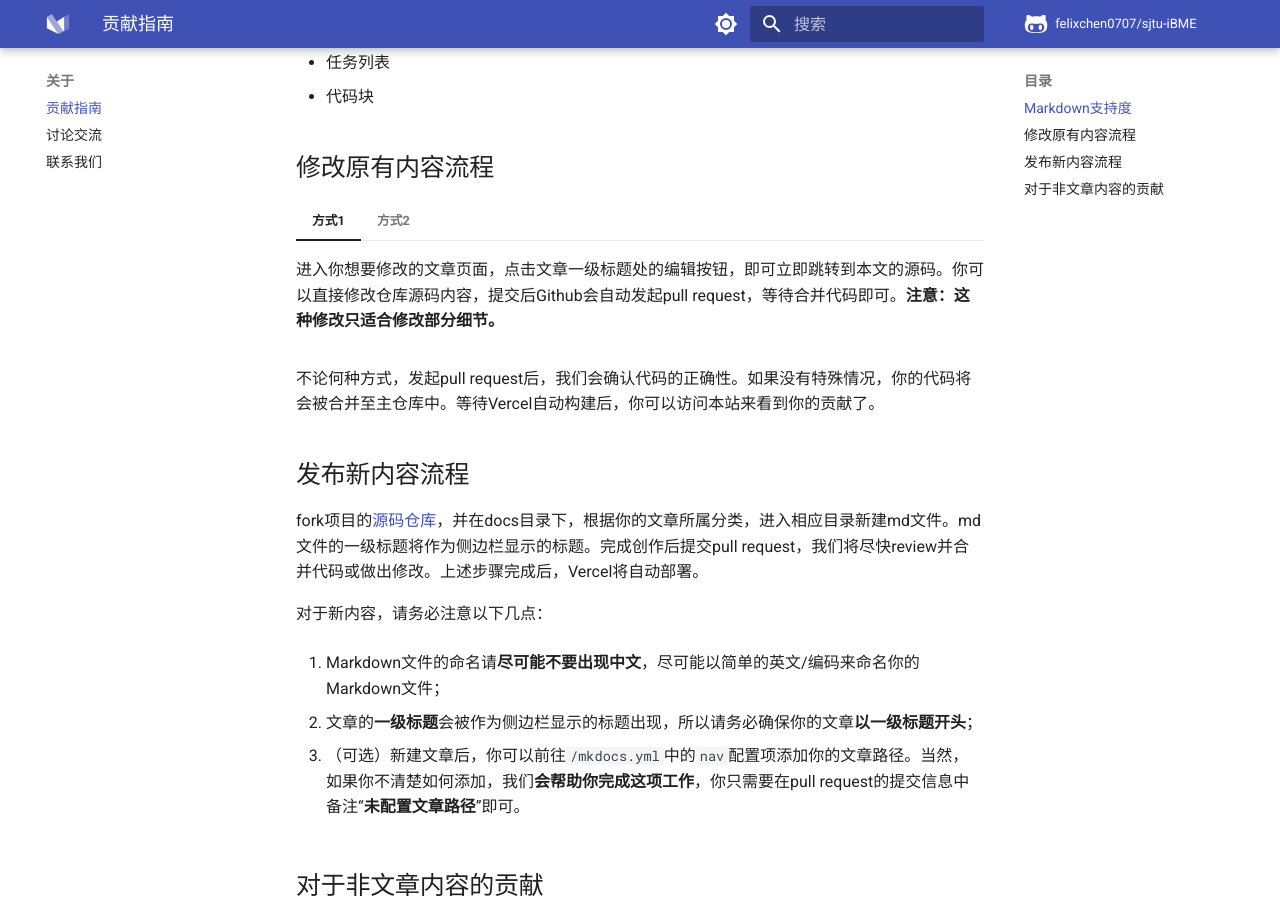
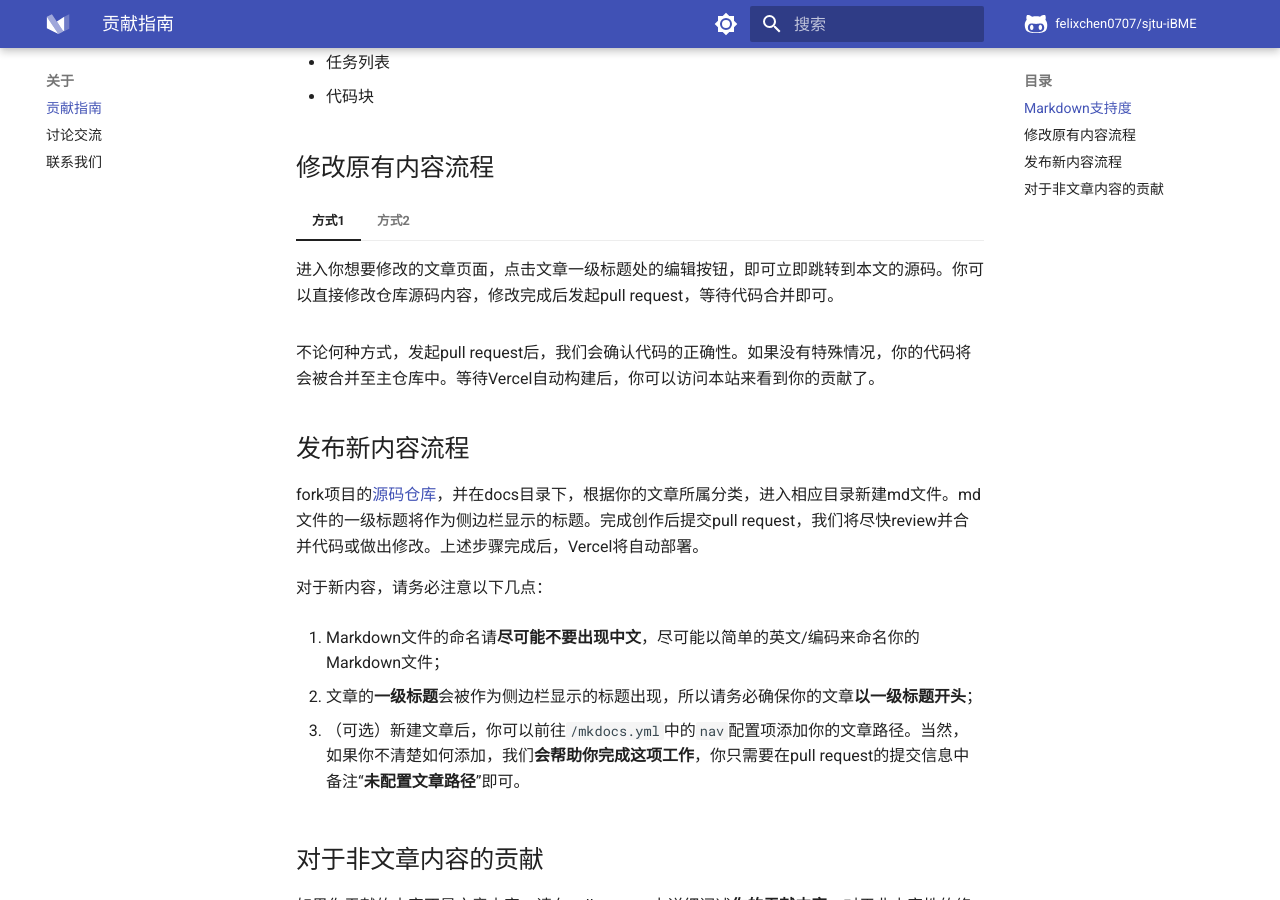
Before and after one commit to glimmeringlight/sjtu-notes, an MkDocs documentation site: the page built from docs/about/contribute.md, in a window 1280 px wide and 900 px high, scrolled down 689 px. Built offline with MkDocs 1.6.1 and Material for MkDocs 9.7.7, drawn with Linux system fonts in a browser that asks for light colours; a script that is not in the unit is left out; comment, search, counter and statistics services are not loaded.

Commit message:
Update contribute.md

```diff
--- a/docs/about/contribute.md
+++ b/docs/about/contribute.md
@@ -22,11 +22,11 @@
 
 === "方式1"
 
-    进入你想要修改的文章页面，点击文章一级标题处的编辑按钮，即可立即跳转到本文的源码。你可以直接修改仓库源码内容，提交后Github会自动发起pull request，等待合并代码即可。**注意：这种修改只适合修改部分细节。**
+    进入你想要修改的文章页面，点击文章一级标题处的编辑按钮，即可立即跳转到本文的源码。你可以直接修改仓库源码内容，修改完成后发起pull request，等待代码合并即可。
 
 === "方式2"
 
-    fork项目的[源码仓库](https://github.com/felixchen0707/sjtu-iBME)，在docs目录下找到文章对应的md文件并修改。修改完成后，发起pull request。由于你fork的仓库会存留在你的仓库列表中，这种情况**更适合大范围修改**。
+    fork项目的[源码仓库](https://github.com/felixchen0707/sjtu-iBME)，在docs目录下找到文章对应的md文件并修改。修改完成后，发起pull request。
 
 不论何种方式，发起pull request后，我们会确认代码的正确性。如果没有特殊情况，你的代码将会被合并至主仓库中。等待Vercel自动构建后，你可以访问本站来看到你的贡献了。
 
```
